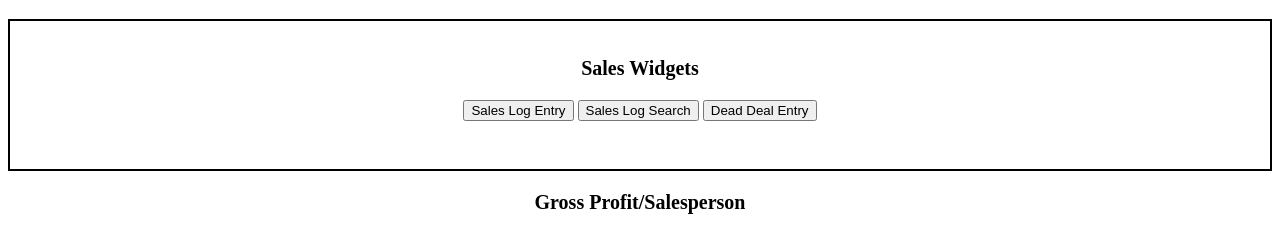
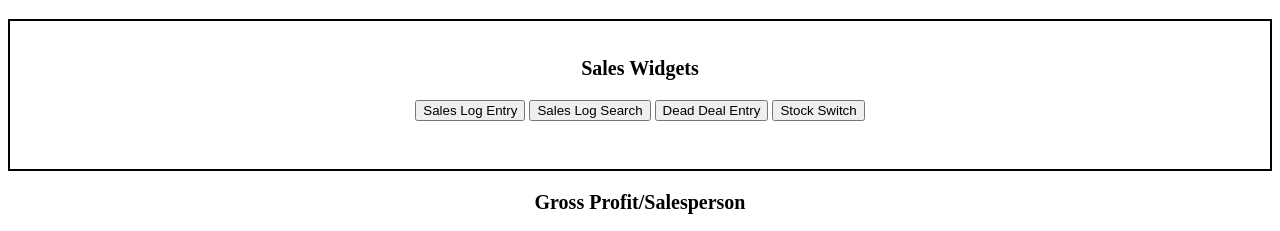
Before and after one commit to PetesTrailerMart/SalesDashboard, a plain HTML site: page index.html in a window 1280 px wide. Shown: the part 108-339 px from the top of the page. Drawn offline with Linux system fonts and the light colour scheme.

Commit message:
Add Stock Switch

```diff
--- a/index.html
+++ b/index.html
@@ -104,6 +104,7 @@ p.a {
 <button type="button button1" onclick="window.open('https://c0hct975.caspio.com/dp/a76ca0009281359a08054eaa83f0');">Sales Log Entry</button>
 <button type="button button1" onclick="window.open('https://c0hct975.caspio.com/dp/a76ca000080c13ac58644c5cba95');">Sales Log Search</button>
 <button type="button button1" onclick="window.open('https://c0hct975.caspio.com/dp/a76ca00086af269fedbe4f209b13');">Dead Deal Entry</button>
+<button type="button button1" onclick="window.open('https://c0hct975.caspio.com/dp/a76ca0006fe1b092eb144ef7801b');">Stock Switch</button>
 <!---
 <button type="button button1" onclick="window.open('https://c0hct975.caspio.com/dp/a76ca00094d74d598ab84f6e919d');">5th Wheel Hitch Sheet</button>
 <button type="button button1" onclick="window.open('https://c0hct975.caspio.com/dp/a76ca0009c1e77d9bf284800b931');">Trailer Hitch Sheet</button>
```
